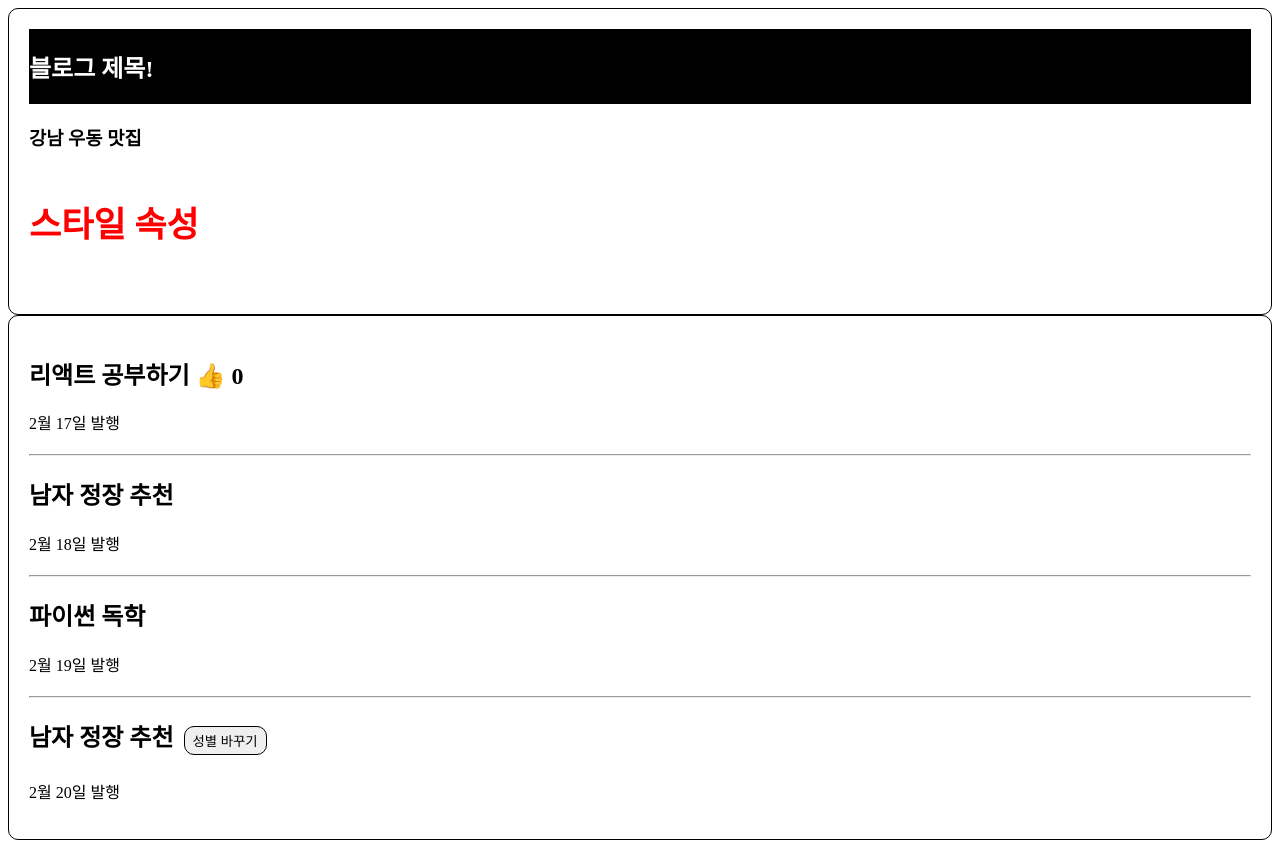
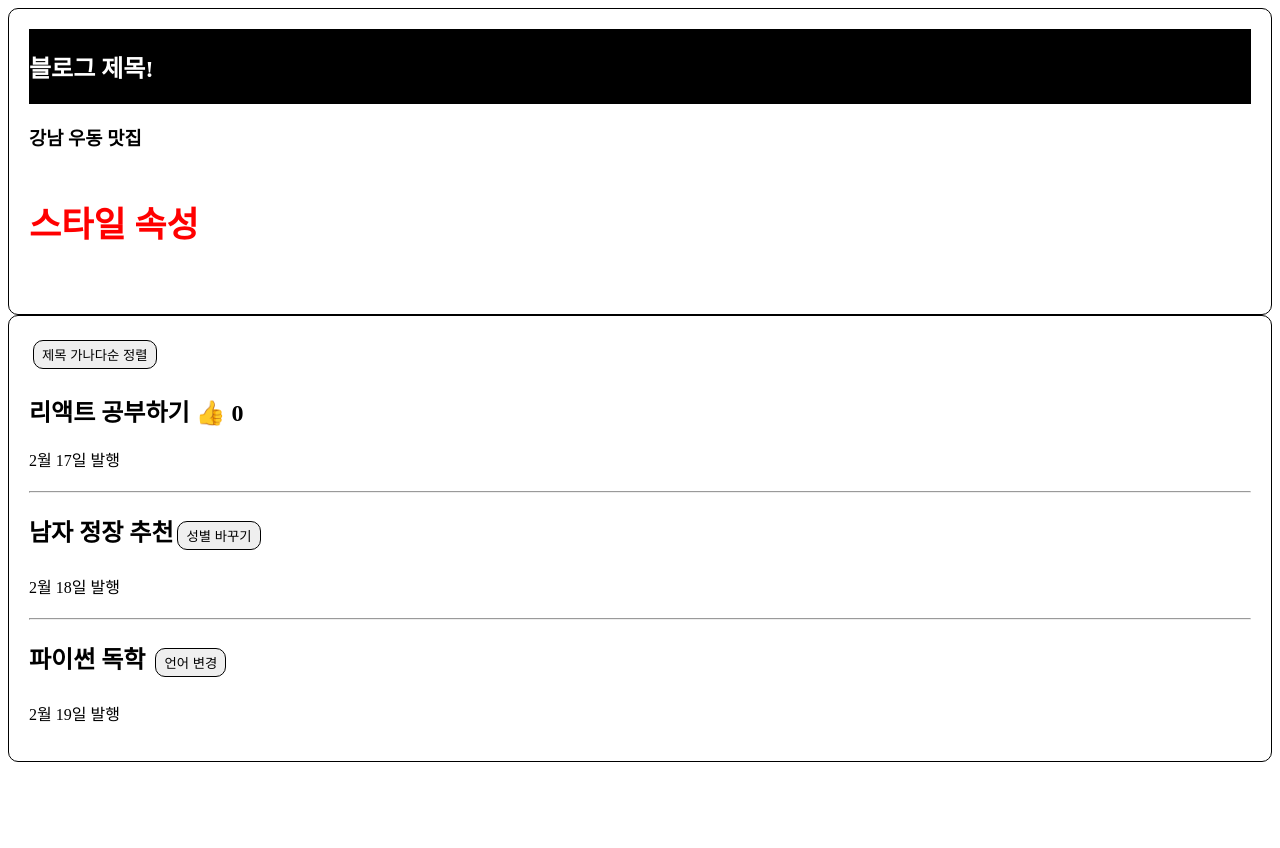
Before and after one commit to kwnam0814/Study-React-v2, a React (Vite) app in the folder my-react-app/: page / in a window 1280 px wide. After the commit the page ends 800 px from the top, so only its background shows below. Built offline with nearby package versions, Linux system fonts and the light colour scheme.

Commit message:
버튼 기능개발 + state변경2

```diff
--- a/my-react-app/src/App.jsx
+++ b/my-react-app/src/App.jsx
@@ -22,8 +22,6 @@ const App = () => {
 
   let [Like, setLike] = useState(0);
 
-  const [Gender, setGender] = useState("남자");
-
   function Count() {
     console.log(1);
   }
@@ -46,6 +44,19 @@ const App = () => {
       </div>
       <div className="list card">
         <div>
+          <button
+            className="button"
+            onClick={() => {
+              let copyTitle = [...Title];
+              copyTitle.sort();
+              setTitle(copyTitle);
+            }}
+          >
+            제목 가나다순 정렬
+          </button>
+        </div>
+        <div>
+          <div>
             <h2>
               {Title[0]}{" "}
               <span
@@ -63,33 +74,41 @@ const App = () => {
           <hr />
 
           <div>
-          <h2>{Title[1]}</h2>
+            <h2>
+              {Title[1]}
+              <button
+                className="button"
+                onClick={() => {
+                  let copy = [...Title];
+                  copy[1] = "여자 정장 추천";
+                  setTitle(copy);
+                }}
+              >
+                성별 바꾸기
+              </button>
+            </h2>
             <p>2월 18일 발행</p>
           </div>
 
           <hr />
 
           <div>
-          <h2>{Title[2]}</h2>
-          <p>2월 19일 발행</p>
-        </div>
-
-        <hr />
-
-        <div>
             <h2>
-            {Gender} 정장 추천{" "}
+              {Title[2]}{" "}
+              {/* 기존 state가 array/object이면 독립적 카피본을 만들어서 수정해야 함! */}
               <button
                 className="button"
                 onClick={() => {
-                // Gender가 "남자"면 "여자"로 바꾸고, 아니면 "남자"로 바꿔라
-                setGender(Gender === "남자" ? "여자" : "남자");
+                  let copyTitle = [...Title];
+                  copyTitle[2] = "자바 독학";
+                  setTitle(copyTitle);
                 }}
               >
-              성별 바꾸기
+                언어 변경
               </button>
             </h2>
-          <p>2월 20일 발행</p>
+            <p>2월 19일 발행</p>
+          </div>
         </div>
       </div>
     </>
```
Lines whose indentation alone changed are shown as unchanged.
